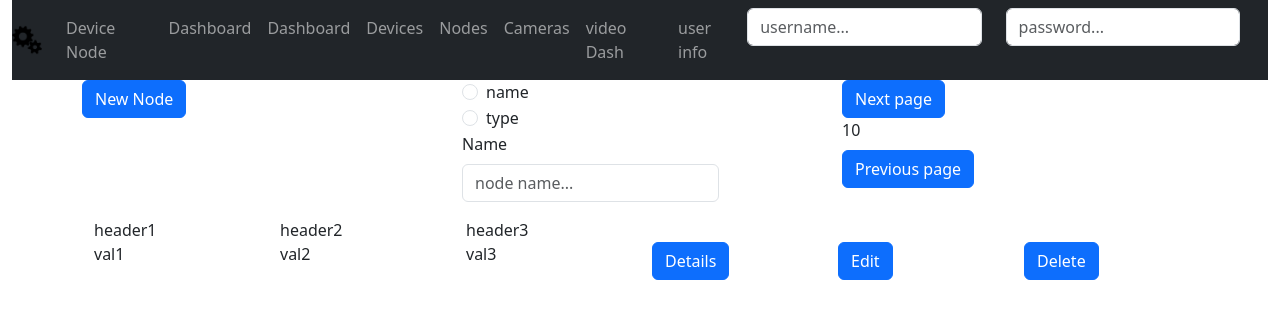
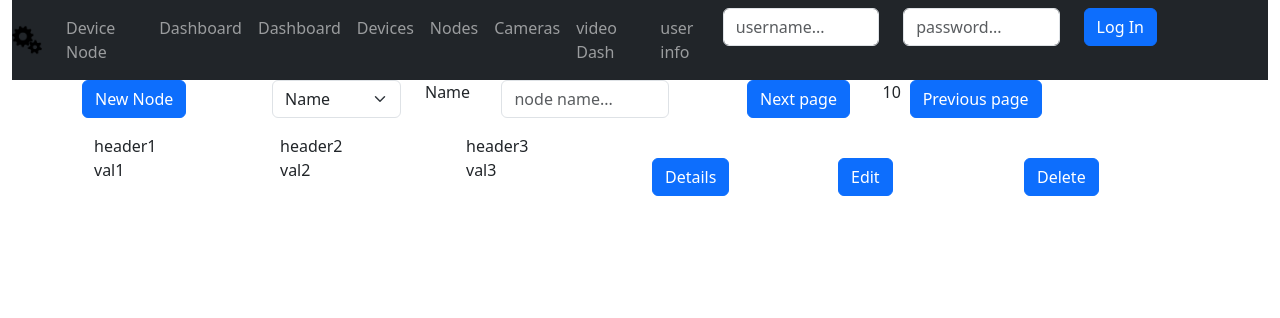
Before and after one commit to menymp/DeviceNodeServer, a React (Create React App) app in the folder nodePackages/device-mgr-ui/: page / in a window 1280 px wide. Shown: the top 318 px of the page. Built offline with nearby package versions, Linux system fonts and the light colour scheme; the HTML template or start-up script is replaced by a standard one.

Commit message:
update tool bar layout

```diff
--- a/nodePackages/device-mgr-ui/src/components/Nav/Nav.tsx
+++ b/nodePackages/device-mgr-ui/src/components/Nav/Nav.tsx
@@ -6,6 +6,7 @@ import NavDropdown from 'react-bootstrap/NavDropdown';
 import Form from 'react-bootstrap/Form';
 import Row from 'react-bootstrap/Row';
 import Col from 'react-bootstrap/Col';
+import Button from 'react-bootstrap/Button'
 
 const NavMenu: React.FC<{}> = () => {
     return (
@@ -40,6 +41,9 @@ const NavMenu: React.FC<{}> = () => {
                     <Col>
                       <Form.Control type="password" placeholder="password..." />
                     </Col>
+                    <Col>
+                      <Button>Log In</Button>
+                    </Col>
                   </Row>
                 </Form.Group>
               </Form>
--- a/nodePackages/device-mgr-ui/src/components/Views/NodesListView.tsx
+++ b/nodePackages/device-mgr-ui/src/components/Views/NodesListView.tsx
@@ -15,25 +15,46 @@ const NodesListView: React.FC = () => {
     return(
         <Container >
             <Row>
-                <Col>
+                <Col xs={2}>
                     <Button>New Node</Button>
                 </Col>
-                <Col size={1} >
-                    <Form >
+                <Col xs={5} >
+                    <Form className="mr-left ">
                         <Form.Group className="mb-3 form-check-inline" controlId="searchFilterField">
-                            <Form.Check type={"radio"} id={`name-radio`} label={`name`}/>
-                            <Form.Check type={"radio"} id={`type-radio`} label={`type`}/>
-                            <Form.Label>Name</Form.Label>
-                            <Form.Control type="text" placeholder="node name..." />
+                            <Row xs={12}>
+                                <Col xs={4}>
+                                    <Form.Select aria-label="Default select example">
+                                        <option value="1">Name</option>
+                                        <option value="2">Type</option>
+                                        <option value="3">Path</option>
+                                    </Form.Select>
+                                </Col>
+                                <Col xs={2}>
+                                    <Form.Label>Name</Form.Label>
+                                </Col>
+                                <Col xs={5}>
+                                    <Form.Control type="text" placeholder="node name..." />
+                                </Col>
+                            </Row>
                         </Form.Group>
                     </Form>
                 </Col>
                 <Col>
-                    <Button>Next page</Button>
-                    <Form>
-                        <Form.Label> 10 </Form.Label>
+                    <Form className="mr-left ">
+                        <Form.Group className="mb-3 form-check-inline" controlId="searchFilterField">
+                            <Row xs={12}>
+                                <Col xs={5}>
+                                    <Button>Next page</Button>
+                                </Col>
+                                <Col xs={1}>
+                                    <Form.Label> 10 </Form.Label>
+                                </Col>
+                                <Col xs={6}>
+                                    <Button>Previous page</Button>
+                                </Col>
+                            </Row>
+                        </Form.Group>
                     </Form>
-                    <Button>Previous page</Button>
                 </Col>
             </Row>
             <Row>
```
